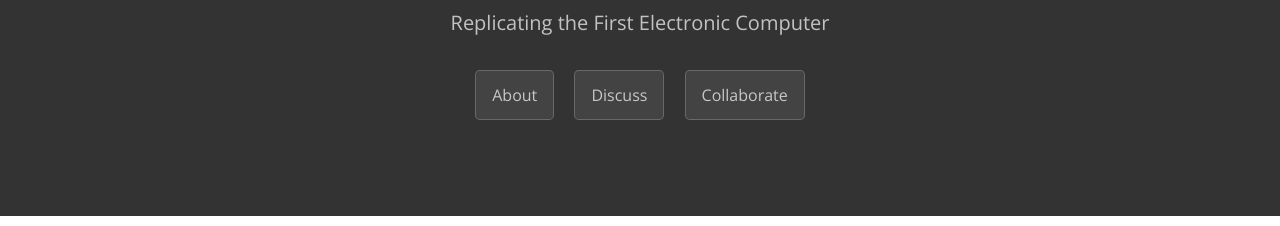
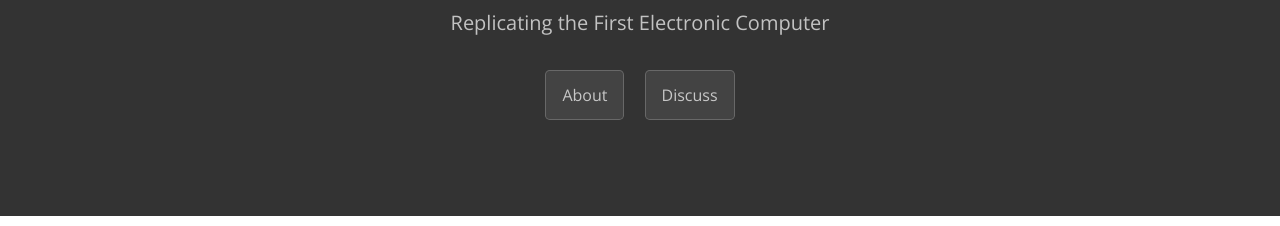
Before and after one commit to abccomputer/replica, a plain HTML site: page index.html in a window 1280 px wide. Shown: the part 167-393 px from the top of the page. Drawn offline with nearby package versions, Linux system fonts and the light colour scheme.

Commit message:
Update index.html

```diff
--- a/index.html
+++ b/index.html
@@ -25,7 +25,6 @@
       -->
       <a href="https://github.com/abccomputer/replica" class="btn">About</a>
       <a href="https://groups.google.com/forum/#!forum/abccomputerdiscussions" class="btn">Discuss</a>
-      <a href="https://github.com/abccomputer/replica" class="btn">Collaborate</a>
     </section>
 
     <section class="main-content">
```
